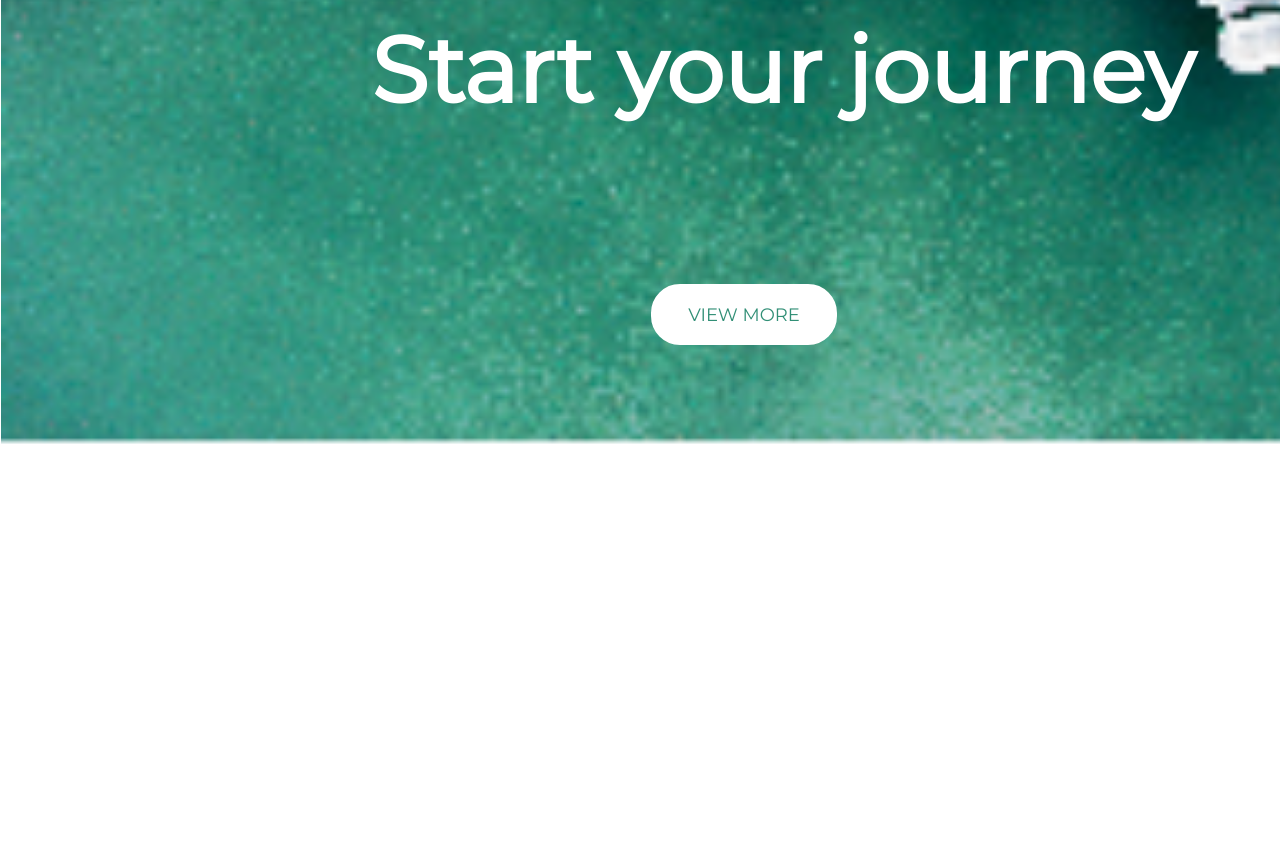
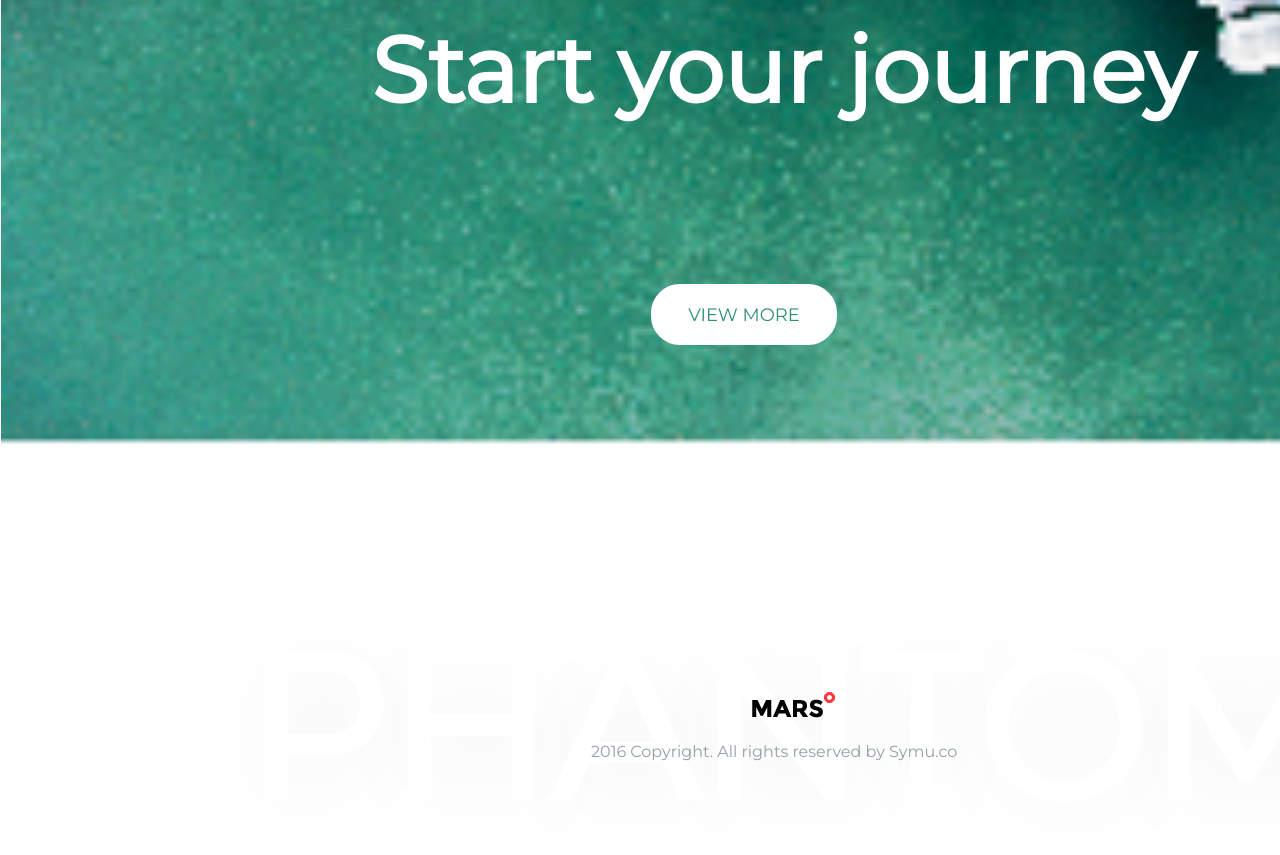
Before and after one commit to mishaHool/mars, a plain HTML site: page index.html in a window 1280 px wide. Shown: the part 3200-4055 px from the top of the page. Before the commit the page ends 3662 px from the top, so only its background shows below. Drawn offline with Linux system fonts and the light colour scheme.

Commit message:
first alpha

```diff
--- a/index.html
+++ b/index.html
@@ -57,7 +57,6 @@
             <div class="txt">New <span>generation</span><br>
                 of flying<span>.</span>
         </div>
-        <div></div>
         <div class="buttt">PRODUCTS</div>
         <div class="imgg"></div>
     </div>
@@ -66,7 +65,9 @@
         <div class="buttt">VIEW MORE</div>
     </div>
     <div class="bot">
-
+        <div class="back">PHANTOM</div>
+        <div class="title"></div>
+        <div class="ttxt">2016 Copyright. All rights reserved by Symu.co</div>
     </div>
 </body>
 </html>
--- a/style.css
+++ b/style.css
@@ -257,3 +257,28 @@ a{
     border-color: white;
     margin-left: 650px;
 }
+.bot{
+    width: 1518px;
+    margin: 0 auto;
+}
+.back{
+    text-shadow: 8px 14px 95px rgba(0, 0, 0, 0.05);
+    font-size: 203px;
+    font-weight: 700;
+    color: white;
+    margin-left: 240px;
+    margin-top: 150px;
+    margin-bottom: 150px;
+}
+.bot .title{
+    margin-top: -310px;
+    position: absolute;
+    margin-left: 751px;
+
+}
+.ttxt{
+    color: #92a1a5;
+    position: absolute;
+    margin-top: -260px;
+    margin-left: 590px;
+}
```
